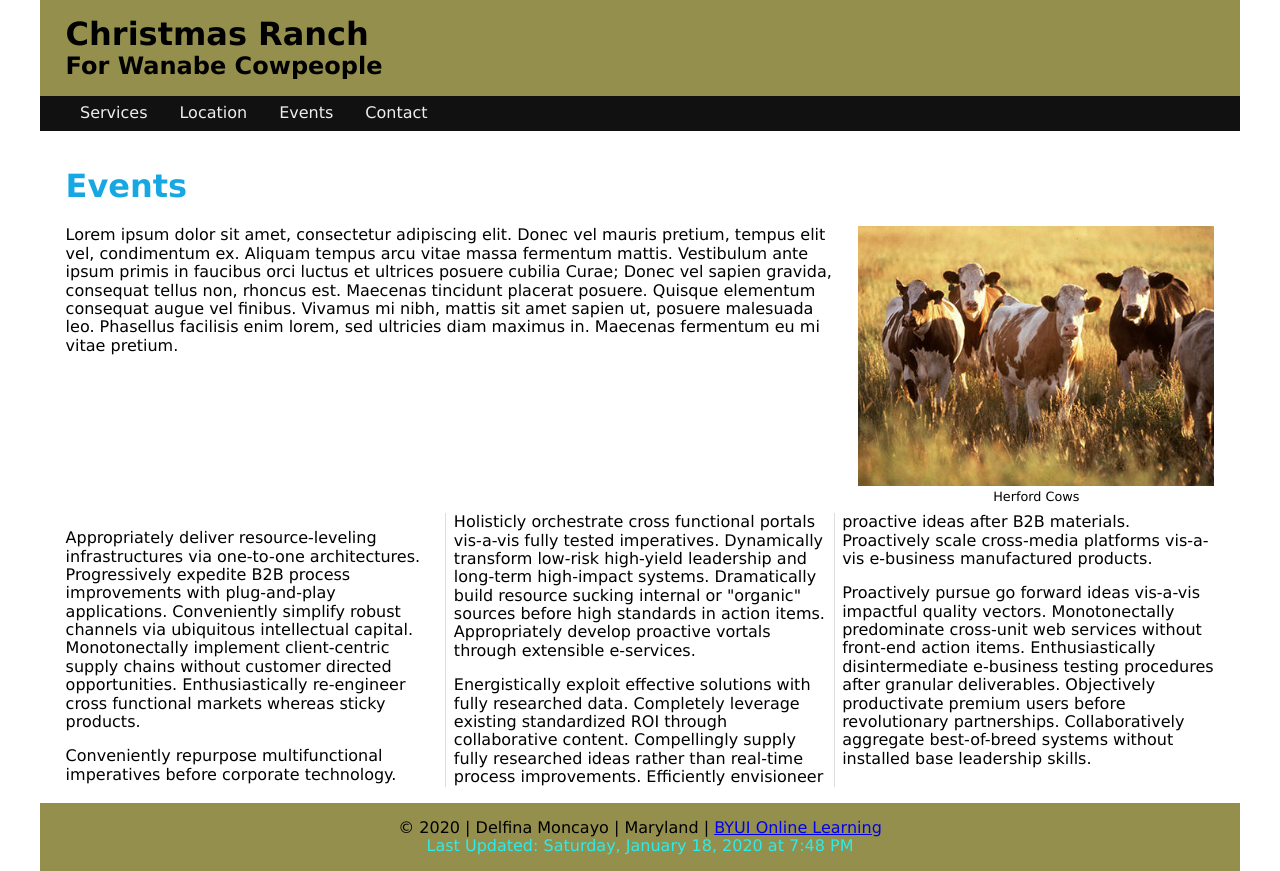
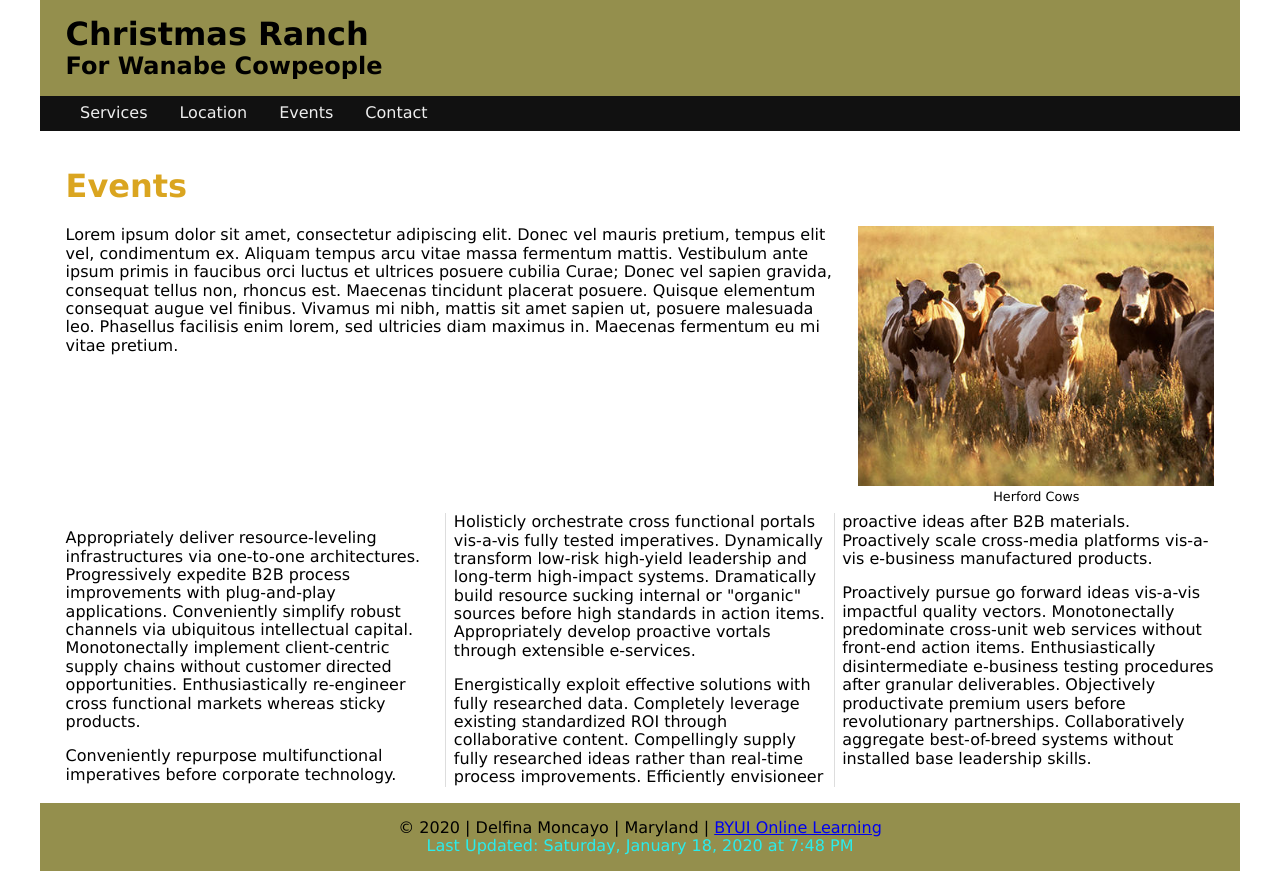
Before and after one commit to DMoncayo999/ranch, a plain HTML site: page index.html in a window 1280 px wide. Drawn offline with Linux system fonts and the light colour scheme.

Commit message:
change color main h1

```diff
--- a/css/small.css
+++ b/css/small.css
@@ -42,7 +42,7 @@ main {
     padding: 1rem 2%;
     display: block;
 }
-main h1 {color:#17a8e4;}
+main h1 {color:goldenrod}
 
 main figure img {width: 100%;}
 main figure {
```
